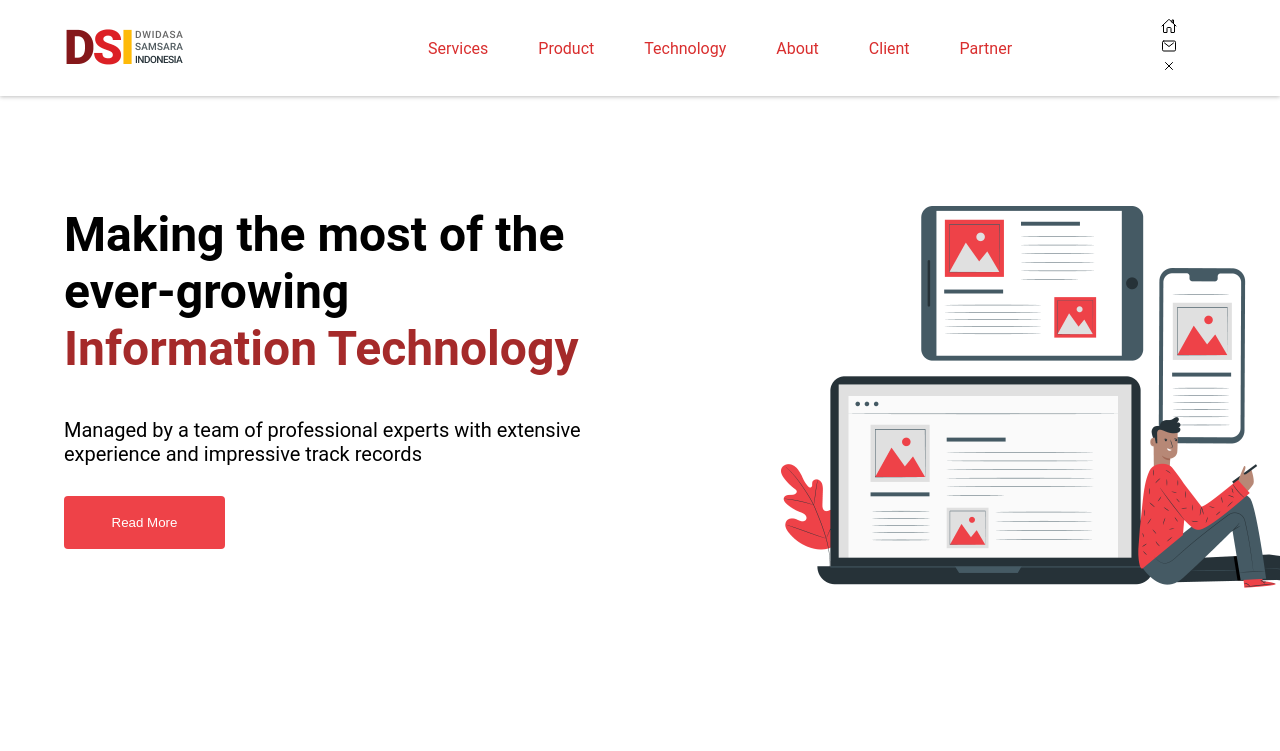
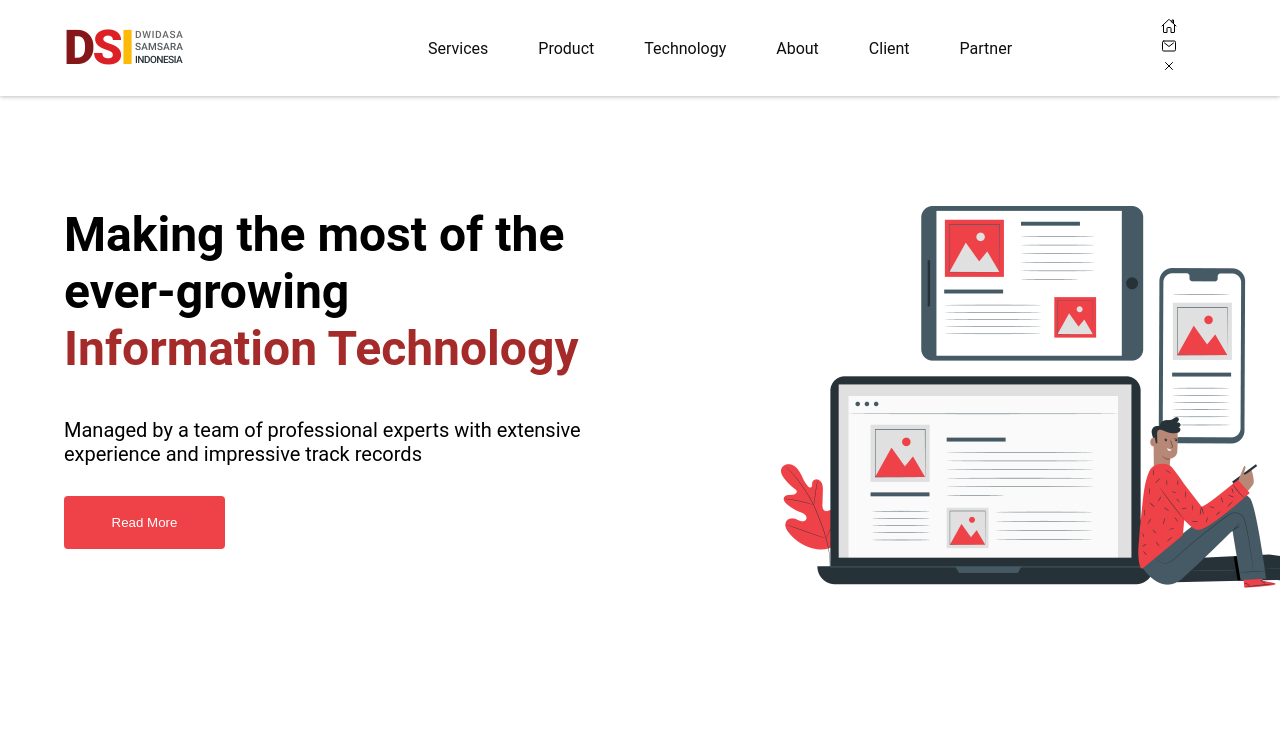
Before and after one commit to Abdykadyr-kyzy/first-landing, a plain HTML site: page index.html in a window 1280 px wide. Shown: the top 751 px of the page. Drawn offline with nearby package versions, Linux system fonts and the light colour scheme.

Commit message:
color black

```diff
--- a/style.css
+++ b/style.css
@@ -27,7 +27,7 @@ h1 {
 .header a {
   text-decoration: none;
   padding: 0px 25px 0px 25px;
-  color: rgb(217, 46, 46);
+  color: rgb(15, 14, 14);
 }
 
 .icon {
```
